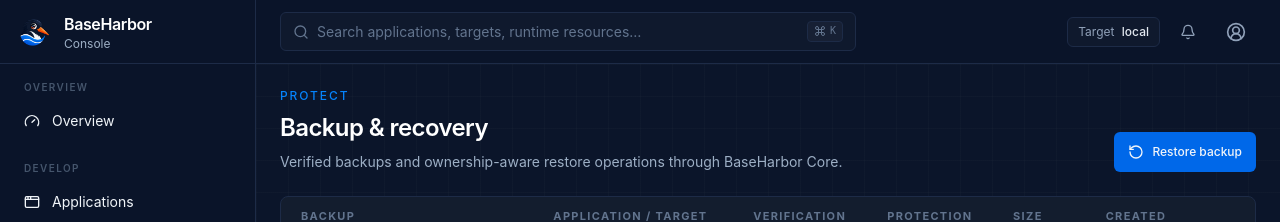
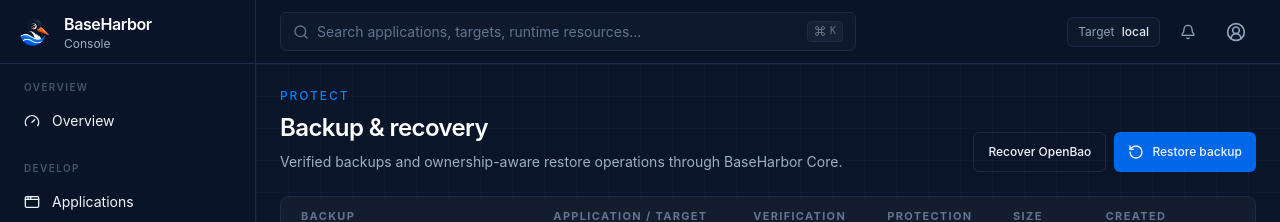
Before and after one commit to mcpdev80/baseharbor-console, a Next.js app: page /recovery in a window 1280 px wide. Shown: the top 222 px of the page. Built offline with nearby package versions, Linux system fonts and the light colour scheme.

Commit message:
feat: link OpenBao recovery workflow

```diff
--- a/src/app/recovery/page.tsx
+++ b/src/app/recovery/page.tsx
@@ -14,9 +14,12 @@ export default async function RecoveryPage() {
           <h1 className="text-2xl font-semibold tracking-tight text-white">Backup & recovery</h1>
           <p className="mt-2 max-w-3xl text-sm text-[var(--muted)]">Verified backups and ownership-aware restore operations through BaseHarbor Core.</p>
         </div>
-        <Link href="/recovery/restore" className="inline-flex min-h-10 items-center gap-2 rounded-md bg-[var(--bh-ocean-blue)] px-3.5 text-xs font-medium text-white">
-          <RotateCcw className="size-4" /> Restore backup
-        </Link>
+        <div className="flex gap-2">
+          <Link href="/recovery/openbao" className="inline-flex min-h-10 items-center rounded-md border border-[var(--border)] px-3.5 text-xs font-medium text-slate-300">Recover OpenBao</Link>
+          <Link href="/recovery/restore" className="inline-flex min-h-10 items-center gap-2 rounded-md bg-[var(--bh-ocean-blue)] px-3.5 text-xs font-medium text-white">
+            <RotateCcw className="size-4" /> Restore backup
+          </Link>
+        </div>
       </div>
       <div className="overflow-hidden rounded-lg border border-[var(--border)] bg-[var(--panel)]">{backups.length ? <BackupTable backups={backups} /> : <EmptyState title="No backups available" description="Verified backups will appear here after BaseHarbor creates and validates recovery points." />}</div>
     </div>
```
